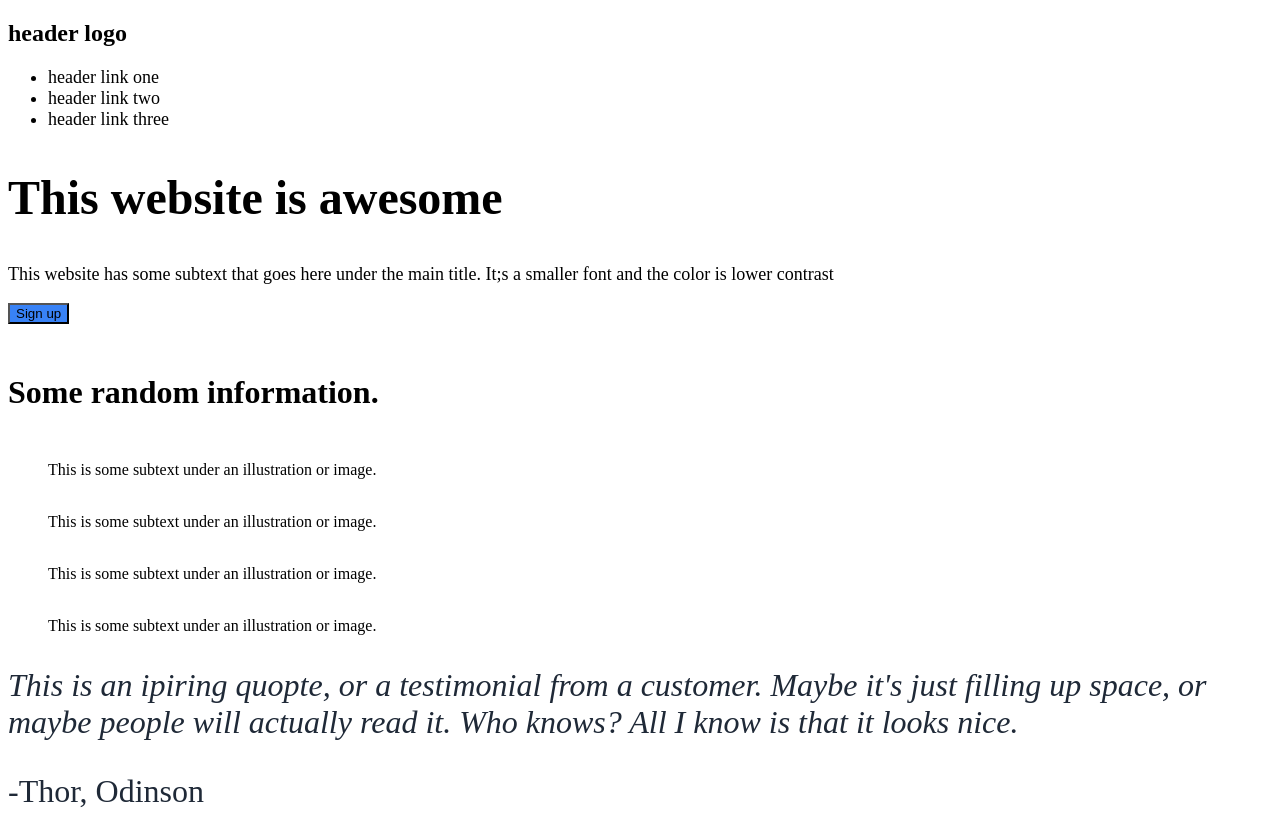
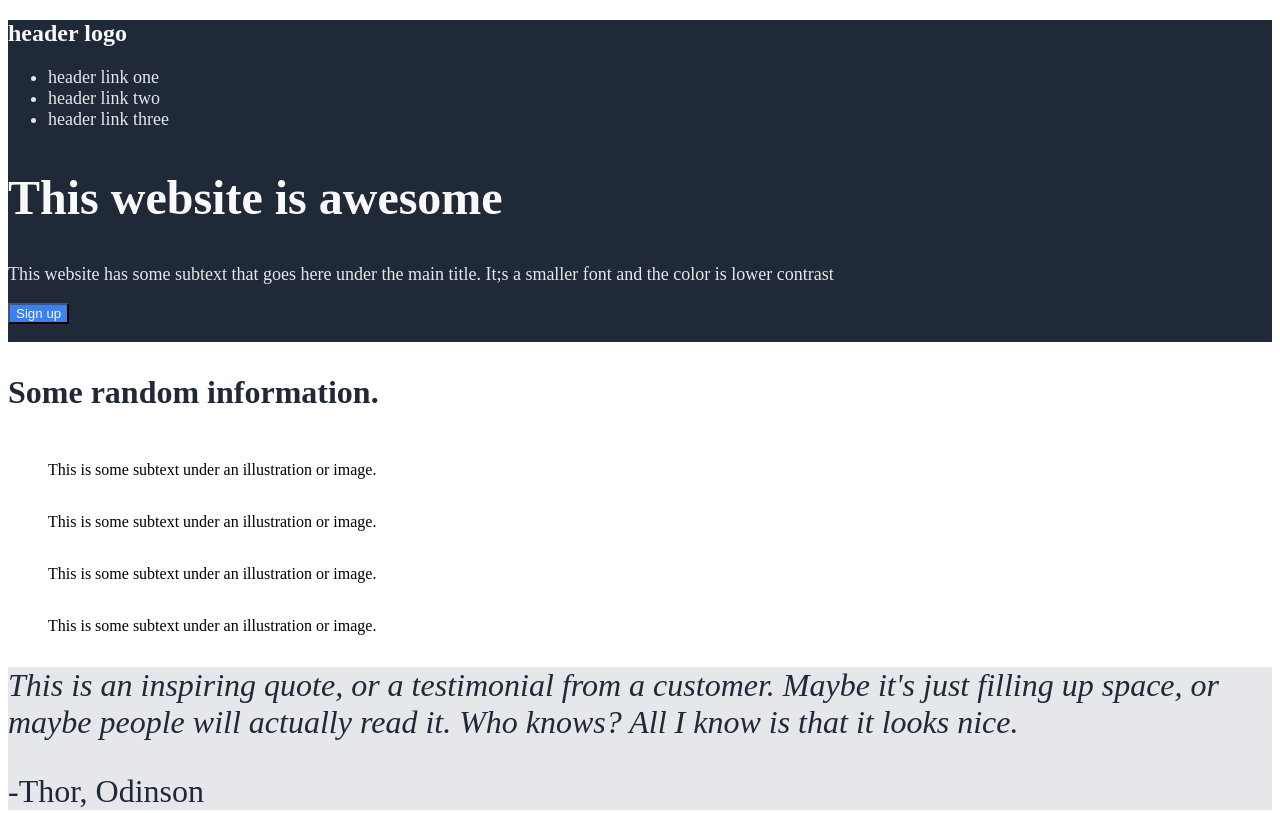
Before and after one commit to Aminizle/Odin---Project-landing-page, a plain HTML site: page index.html in a window 1280 px wide. Shown: the top 813 px of the page. Drawn offline with Linux system fonts and the light colour scheme.

Commit message:
fixed css issue

```diff
--- a/index.html
+++ b/index.html
@@ -70,9 +70,10 @@
             </figure>
         </div>
     </section>
+
     <section class="quote">
         <p class="quote-text">
-            This is an ipiring quopte, or a testimonial from a customer. Maybe it's just filling up space, or maybe
+            This is an inspiring quote, or a testimonial from a customer. Maybe it's just filling up space, or maybe
             people
             will actually read it. Who knows? All I know is that it looks nice.
         </p>
--- a/styles.css
+++ b/styles.css
@@ -1,9 +1,8 @@
-.body {
+body {
     --primary-color: #F9FAF8;
     --secondary-color: #1F2937;
-    --thirtiary-color: #E5E7EB;
+    --tertiary-color: #E5E7EB;
 }
-
 
 #header, footer {
     background-color: var(--secondary-color);
@@ -18,7 +17,7 @@ h1 {
 
 .sub-hero-text, .nav-link {
     font-size: 18px;
-    color: var(--thirtiary-color);
+    color: var(--tertiary-color);
 }
 
 h2 {
@@ -38,13 +37,13 @@ h3 {
 }
 
 .quote  {
-    background-color: var(--thirtiary-color);
+    background-color: var(--tertiary-color);
 }
 
 .quote-text {
     font-size: 2rem;
     font-style: italic;
-    color: #1f2937;
+    color: var(--secondary-color);
 }
 
 .quote-by {
```
